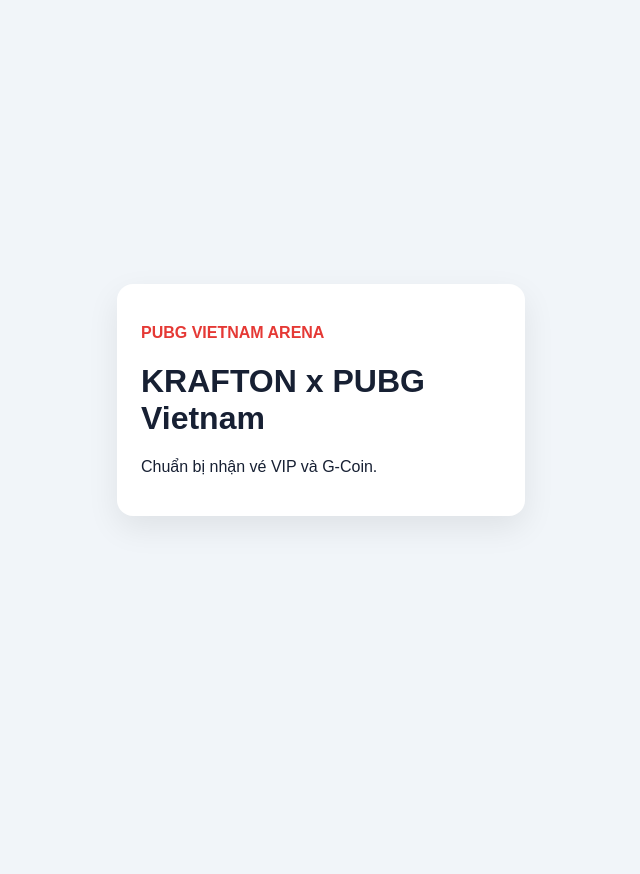
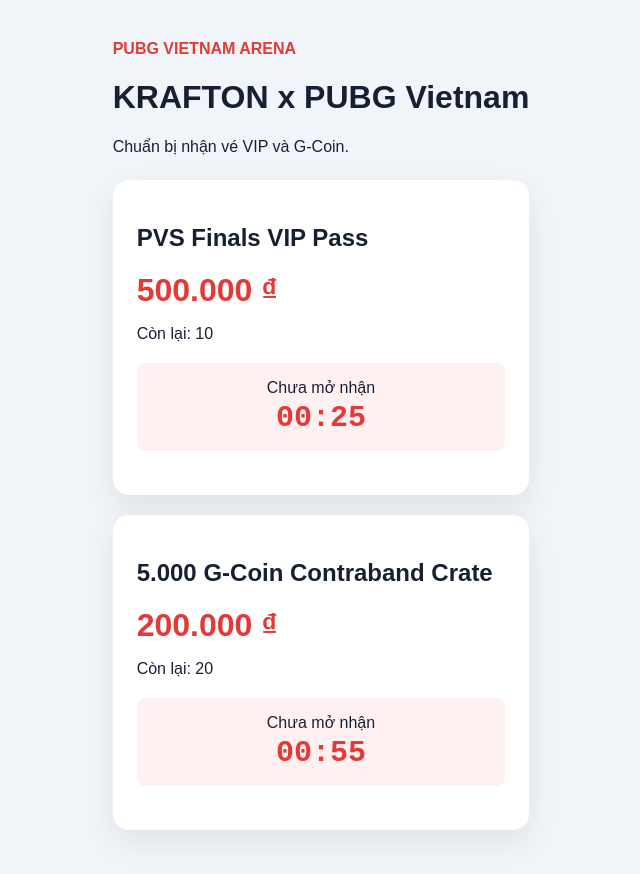
Before and after one commit to Hunguwu1/24520625_Ph-ng-Khanh-H-ng-LaB1, a React (Vite) app in the folder lab3/homework3/: page / in a window 1280 px wide. Shown: the top 874 px of the page, without its empty margins (319-959 px from the left). Before the commit the page ends 800 px from the top, so only its background shows below. Built offline with nearby package versions, Linux system fonts and the light colour scheme.

Commit message:
feat: add anti-drift airdrop countdown

```diff
--- a/lab3/homework3/src/App.tsx
+++ b/lab3/homework3/src/App.tsx
@@ -1,9 +1,22 @@
+import { useState } from 'react'
+import DropCard from './components/DropCard'
+import { createDemoDrops } from './data/pubgDemo'
+
 export default function App() {
+  const [drops] = useState(() => createDemoDrops())
+
   return (
-    <main className="product-card">
-      <p className="badge">PUBG VIETNAM ARENA</p>
-      <h1>KRAFTON x PUBG Vietnam</h1>
-      <p>Chuẩn bị nhận vé VIP và G-Coin.</p>
+    <main className="arena">
+      <header>
+        <p className="badge">PUBG VIETNAM ARENA</p>
+        <h1>KRAFTON x PUBG Vietnam</h1>
+        <p>Chuẩn bị nhận vé VIP và G-Coin.</p>
+      </header>
+      <section className="drop-list" aria-label="Airdrop">
+        {drops.map((drop) => (
+          <DropCard key={drop.id} drop={drop} />
+        ))}
+      </section>
     </main>
   )
 }
--- /dev/null
+++ b/lab3/homework3/src/components/DropCard.tsx
@@ -0,0 +1,38 @@
+import type { PubgCrateDrop } from '../domain/pubg'
+import { usePubgAirdropTimer } from '../hooks/usePubgAirdropTimer'
+
+const money = new Intl.NumberFormat('vi-VN', {
+  style: 'currency',
+  currency: 'VND',
+})
+
+function formatTime(remainingMs: number) {
+  const totalSeconds = Math.ceil(remainingMs / 1000)
+  const minutes = Math.floor(totalSeconds / 60)
+  const seconds = totalSeconds % 60
+  return `${String(minutes).padStart(2, '0')}:${String(seconds).padStart(2, '0')}`
+}
+
+export default function DropCard({ drop }: { drop: PubgCrateDrop }) {
+  const { remainingMs, isLive } = usePubgAirdropTimer(drop.dropEpochMs)
+  const phase = drop.remainingStock <= 0
+    ? 'LOOTED_OUT'
+    : isLive ? 'AIRDROP_LIVE' : 'WARMUP'
+  const statusText = {
+    WARMUP: 'Chưa mở nhận',
+    AIRDROP_LIVE: 'Đã mở nhận',
+    LOOTED_OUT: 'Đã hết hàng',
+  }[phase]
+
+  return (
+    <article className="product-card">
+      <h2>{drop.title}</h2>
+      <p className="sale-price">{money.format(drop.priceVnd)}</p>
+      <p>Còn lại: {drop.remainingStock}</p>
+      <div className="countdown">
+        <p role="status">{statusText}</p>
+        <p className="timer">{formatTime(remainingMs)}</p>
+      </div>
+    </article>
+  )
+}
--- /dev/null
+++ b/lab3/homework3/src/hooks/usePubgAirdropTimer.ts
@@ -0,0 +1,33 @@
+import { useEffect, useState } from 'react'
+
+export function usePubgAirdropTimer(
+  targetEpochMs: number,
+  serverOffsetMs = 0,
+) {
+  const [remainingMs, setRemainingMs] = useState(() =>
+    Math.max(0, targetEpochMs - (Date.now() + serverOffsetMs)),
+  )
+
+  useEffect(() => {
+    function syncClock() {
+      setRemainingMs(
+        Math.max(0, targetEpochMs - (Date.now() + serverOffsetMs)),
+      )
+    }
+
+    function onVisibilityChange() {
+      if (document.visibilityState === 'visible') syncClock()
+    }
+
+    syncClock()
+    const timerId = window.setInterval(syncClock, 200)
+    document.addEventListener('visibilitychange', onVisibilityChange)
+
+    return () => {
+      window.clearInterval(timerId)
+      document.removeEventListener('visibilitychange', onVisibilityChange)
+    }
+  }, [targetEpochMs, serverOffsetMs])
+
+  return { remainingMs, isLive: remainingMs === 0 }
+}
--- a/lab3/homework3/src/style.css
+++ b/lab3/homework3/src/style.css
@@ -99,3 +99,23 @@ button:disabled {
 button:not(:disabled) {
   cursor: pointer;
 }
+
+.arena {
+  box-sizing: border-box;
+  width: min(900px, 100%);
+  padding: 24px 16px;
+}
+
+.drop-list {
+  display: grid;
+  grid-template-columns: repeat(auto-fit, minmax(min(100%, 300px), 1fr));
+  gap: 20px;
+  margin: 24px 0;
+}
+
+.drop-list .product-card {
+  box-sizing: border-box;
+  width: 100%;
+  min-width: 0;
+  overflow-wrap: anywhere;
+}
```
